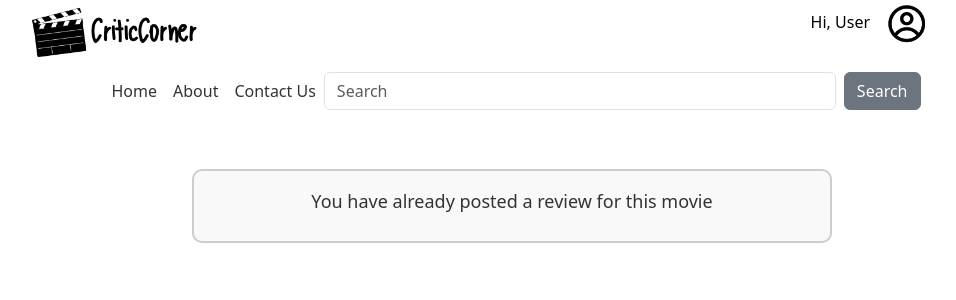
After one commit to liuqingqing0312/critic_corner, a Django app: page /CriticCorner/review/restrict/ in a window 1280 px wide. The commit adds this page. Shown: the top 300 px of the page, without its empty margins (128-1084 px from the left). Run offline with Django 3.2, Linux system fonts and the light colour scheme; the visitor is signed in with stand-in values (Sample User, id 1); some libraries are stand-ins or nearby versions.

Commit message:
one review per user for each movie & make average rate to be calculate by current rates

```diff
--- a/CriticCorner/urls.py
+++ b/CriticCorner/urls.py
@@ -7,9 +7,10 @@ urlpatterns = [
     path('', views.home, name='home'),
     path('about/', views.about, name='about'),
     path('contact/', views.contact, name='contact'),
-    path('movie/<str:slug>/', views.movie, name='movie'),
+    path('movie/<slug:slug>/', views.movie, name='movie'),
     path('wishlist/', views.wishlist, name='wishlist'),
     path('add_review/', views.add_review, name='add_review'),
     path('add_wishlist/', views.add_wishlist, name='add_wishlist'),
     path('remove_from_wishlist/', views.remove_from_wishlist, name='remove_from_wishlist'),
+    path('review/restrict/', views.review_restrict, name='review_restrict'),
 ]
--- a/CriticCorner/views.py
+++ b/CriticCorner/views.py
@@ -1,9 +1,10 @@
+from audioop import avg
 from urllib.parse import unquote_plus
 from django.shortcuts import render, get_object_or_404
 from django.contrib.auth import authenticate, login, logout
 from django.contrib.auth.decorators import login_required
 from django.shortcuts import redirect
-from django.http import HttpResponse
+from django.http import HttpResponse, JsonResponse
 from django.urls import reverse
 from django.contrib.auth import login, authenticate
 from CriticCorner.models import Movie, UserProfile, Review, WishList
@@ -25,7 +26,9 @@ def contact(request):
 def movie(request, slug):
     movie = Movie.objects.filter(slug=slug).first()
     reviews = Review.objects.filter(movie=movie)
-    return render(request, 'CriticCorner/movie.html', {'movie': movie, 'reviews': reviews})
+    total_rating = sum(review.rating for review in reviews)
+    average_rating = total_rating / reviews.count() if reviews.count() > 0 else 0
+    return render(request, 'CriticCorner/movie.html', {'movie': movie, 'reviews': reviews, 'average_rating': average_rating})
 
 @receiver(post_save, sender=User, dispatch_uid='save_new_user_profile')
 def save_profile(sender, instance, created, **kwargs):
@@ -42,9 +45,9 @@ def wishlist(request):
             wishlist_items = WishList.objects.filter(user_profile=user_profile)
         except UserProfile.DoesNotExist:
             wishlist_items = []  # Handle the case where the user profile does not exist
-        return render(request, 'CriticCorner:wishlist', {'wishlist_items': wishlist_items})
+        return render(request, 'CriticCorner/wishlist.html', {'wishlist_items': wishlist_items})
     else:
-        return render(request, 'CriticCorner:wishlist', {'wishlist_items': []})
+        return render(request, 'CriticCorner/wishlist.html', {'wishlist_items': []})
 
 @login_required
 def add_review(request):
@@ -67,6 +70,12 @@ def add_review(request):
                 # Redirect or display an error message
                 return HttpResponse("Movie not found")
 
+            # Check if the user has already reviewed this movie
+            existing_review = Review.objects.filter(user=request.user.userprofile, movie=movie).first()
+            if existing_review:
+                # Optionally, you can provide feedback that the user has already reviewed this movie
+                return redirect('CriticCorner:review_restrict')
+
             # Create review object with movie object
             review = Review.objects.create(
                 user=request.user.userprofile,  # Assuming user is authenticated
@@ -76,7 +85,7 @@ def add_review(request):
             )
 
             # Redirect to the movie page
-            return redirect('CriticCorner:movie', title=movie_title)
+            return redirect('CriticCorner:movie', slug=movie.slug)
         else:
             # Handle the case where movie_title is None
             return HttpResponse("Movie title is missing")
@@ -93,16 +102,20 @@ def add_wishlist(request):
         # Retrieve user profile
         user_profile = get_object_or_404(UserProfile, user=user)
 
+        # Get the movie object
+        movie = get_object_or_404(Movie, pk=movie_id)
+
         # Check if the movie is already in the user's wishlist
-        if WishList.objects.filter(user_profile=user_profile, movie_id=movie_id).exists():
+        if WishList.objects.filter(user_profile=user_profile, movie=movie).exists():
             # Optionally, you can provide feedback that the movie is already in the wishlist
             return redirect('CriticCorner:wishlist')  # Redirect to home or wherever you want
 
         # Add the movie to the user's wishlist
-        wishlist_item = WishList.objects.create(user_profile=user_profile, movie_id=movie_id)
+        wishlist_item = WishList.objects.create(user_profile=user_profile, movie=movie)
 
         # Optionally, you can provide feedback that the movie has been added to the wishlist
-        return redirect('CriticCorner:wishlist')  # Redirect to home or wherever you want
+        # Redirect to the wishlist with the movie's slug
+        return redirect('CriticCorner:wishlist')
     else:
         # Handle GET request (display wishlist or redirect to home)
         return redirect('CriticCorner:home')  # Redirect to home or wherever you want
@@ -117,3 +130,7 @@ def remove_from_wishlist(request):
         wishlist_item = get_object_or_404(WishList, user_profile=user_profile, movie_id=movie_id)
         wishlist_item.delete()
     return redirect('CriticCorner:wishlist')
+
+@login_required
+def review_restrict(request):
+    return render(request, 'CriticCorner/review_restrict.html')
--- /dev/null
+++ b/static/styles/review_restrict.css
@@ -0,0 +1,14 @@
+.message-container {
+    margin: 50px auto;
+    width: 50%;
+    text-align: center;
+    border: 2px solid #ccc;
+    border-radius: 10px;
+    padding: 20px;
+    background-color: #f9f9f9;
+}
+
+.message {
+    font-size: 18px;
+    color: #333;
+}
--- a/templates/CriticCorner/home.html
+++ b/templates/CriticCorner/home.html
@@ -29,7 +29,7 @@ Home
     <div class="movie-container">
         {% for movie in movies %}
         <div>
-            <a href="{% url 'CriticCorner:movie' movie.title %}">
+            <a href="{% url 'CriticCorner:movie' slug=movie.slug %}">
                 <img src="{{ movie.poster.url }}" alt="{{ movie.title }} Poster" class="poster">
                 <p class="name">{{ movie.title }}</p>
             </a>
@@ -43,7 +43,7 @@ Home
     <div class="movie-container">
         {% for movie in movies %}
         <div>
-            <a href="{% url 'CriticCorner:movie' movie.title %}">
+            <a href="{% url 'CriticCorner:movie' slug=movie.slug %}">
                 <img src="{{ movie.poster.url }}" alt="{{ movie.title }} Poster" class="poster">
                 <p class="name">{{ movie.title }}</p>
             </a>
--- a/templates/CriticCorner/movie.html
+++ b/templates/CriticCorner/movie.html
@@ -18,7 +18,7 @@
                 <h3 class="title">{{ movie.title }}</h3>
                 <p class="genre">Genre: {{ movie.genre }}</p>
                 <p class="views">Views: {{ movie.views }}</p>
-                <p class="avg-rating">Average Rating: {{ movie.avg_rating }}</p>
+                <p class="avg-rating">Average Rating: {{ average_rating }}</p>
                 <form method="post" action="{% url 'CriticCorner:add_wishlist' %}">
                     {% csrf_token %}
                     <input type="hidden" name="user" value="{{ request.user }}">
@@ -60,5 +60,4 @@
         {% endif %}
     </div>
 </div>
-
 {% endblock %}
--- /dev/null
+++ b/templates/CriticCorner/review_restrict.html
@@ -0,0 +1,14 @@
+{% extends 'CriticCorner/base.html' %}
+{% load staticfiles %}
+
+{% block title %}
+    NoReviews
+{% endblock %}
+
+{% block body_block %}
+<link href="{% static 'styles/review_restrict.css' %}" rel="stylesheet">
+
+<div class="message-container">
+    <h3 class="message">You have already posted a review for this movie</h3>
+</div>
+{% endblock %}
--- a/templates/CriticCorner/wishlist.html
+++ b/templates/CriticCorner/wishlist.html
@@ -13,7 +13,7 @@
     <div class="wishlist-items">
         {% for item in wishlist_items %}
         <div class="wishlist-item">
-            <a href="{% url 'CriticCorner:movie' title=item.movie.title %}">
+            <a href="{% url 'CriticCorner:movie' slug=item.movie.slug %}">
                 <img src="{{ item.movie.poster.url }}" alt="{{ item.movie.title }} Poster" class="poster">
                 <p class="name">{{ item.movie.title }}</p>
             </a>
```
Also changed, not shown: static/harry_potter.jpeg (deleted), 2 other files.
